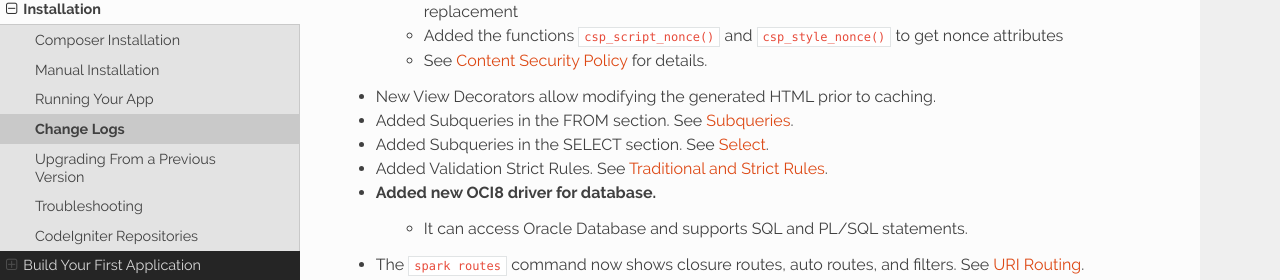
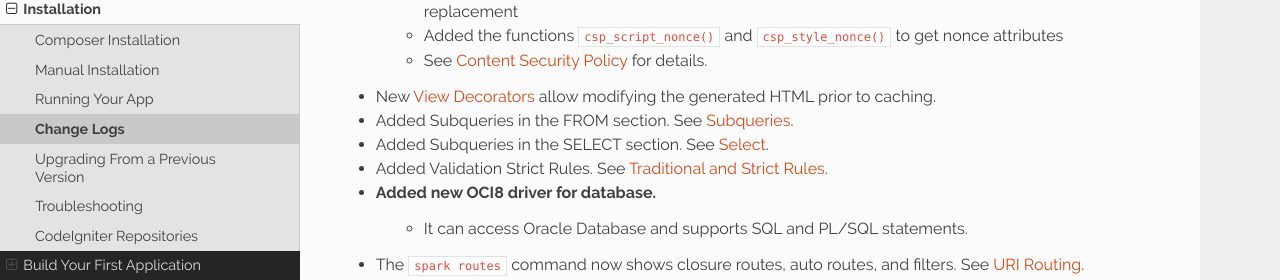
Before and after one commit to NEKOGET/ci4_user_guide_src, a Sphinx documentation site: the page built from source/changelogs/v4.2.0.rst, in a window 1280 px wide and 900 px high, scrolled down 807 px. Shown: the part 173-453 px from the top of the window. Built offline with Sphinx 7.4.7 and the Read the Docs theme 2.0.0, drawn with Linux system fonts in a browser that asks for light colours; cross-references to code outside the pages are shown as plain code; part of the change alters nothing that is shown.

Commit message:
docs: add link to the detailed page

```diff
--- a/source/changelogs/v4.2.0.rst
+++ b/source/changelogs/v4.2.0.rst
@@ -27,7 +27,7 @@ Enhancements
     - Added the config ``$autoNonce`` in ``Config\ContentSecurityPolicy`` to disable the CSP placeholder replacement
     - Added the functions ``csp_script_nonce()`` and ``csp_style_nonce()`` to get nonce attributes
     - See :ref:`content-security-policy` for details.
-- New View Decorators allow modifying the generated HTML prior to caching.
+- New :doc:`../outgoing/view_decorators` allow modifying the generated HTML prior to caching.
 - Added Subqueries in the FROM section. See :ref:`query-builder-from-subquery`.
 - Added Subqueries in the SELECT section. See :ref:`query-builder-select`.
 - Added Validation Strict Rules. See :ref:`validation-traditional-and-strict-rules`.
```
